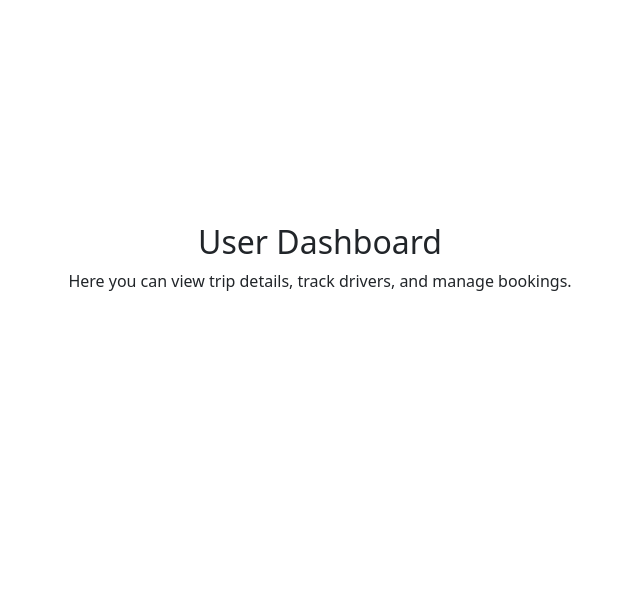
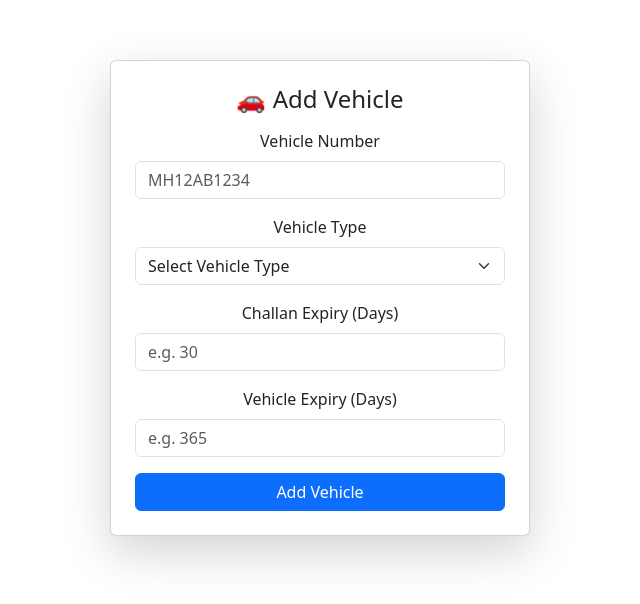
Before and after one commit to pratham5816/DAC-PROJECT, a React (Vite) app in the folder front_end/VehicleTracker/: page /user in a window 1280 px wide. Shown: the part 134-738 px from the top of the page, without its empty margins (320-960 px from the left). Built offline with nearby package versions, Linux system fonts and the light colour scheme.

Commit message:
User Page - Vehicle Form added | Junk File Removed

```diff
--- a/front_end/VehicleTracker/src/Pages/DriverPage.jsx
+++ b/front_end/VehicleTracker/src/Pages/DriverPage.jsx
@@ -1,6 +1,7 @@
 import React from "react";
 
 const DriverPage = () => {
+
   return (
     <div className="p-4">
       <h2>Driver Dashboard</h2>
--- a/front_end/VehicleTracker/src/Pages/UserPage.jsx
+++ b/front_end/VehicleTracker/src/Pages/UserPage.jsx
@@ -1,12 +1,124 @@
-import React from "react";
+import React, { useState } from "react";
+import { Container, Card, Form, Button } from "react-bootstrap";
+import axios from "axios";
 
-const UserPage = () => {
+const AddVehicle = () => {
+  const [vehicle, setVehicle] = useState({
+    vehicleNumber: "",
+    vehicleType: "",
+    challanExp: "",
+    vehicleExp: "",
+  });
+
+  const [error, setError] = useState("");
+  const [success, setSuccess] = useState("");
+
+  const handleChange = (e) => {
+    setVehicle({ ...vehicle, [e.target.name]: e.target.value });
+  };
+
+  const handleSubmit = async (e) => {
+    e.preventDefault();
+    setError("");
+    setSuccess("");
+
+    if (!vehicle.vehicleNumber || !vehicle.vehicleType) {
+      setError("Vehicle Number and Type are required");
+      return;
+    }
+
+    try {
+      await axios.post("http://localhost:8080/Vehicle/addVehicle", {
+        vechicle_number: vehicle.vehicleNumber,
+        vehicle_type: vehicle.vehicleType,
+        challan_exp: vehicle.challanExp,
+        vehicle_exp: vehicle.vehicleExp,
+        user: 1 // auto-filled from logged-in user
+      });
+
+      setSuccess("Vehicle registered successfully!");
+      setVehicle({
+        vehicleNumber: "",
+        vehicleType: "",
+        challanExp: "",
+        vehicleExp: "",
+      });
+    } catch (err) {
+      console.log(err);
+      if(err.response && err.response.data){
+        setError(err.response.data);
+      }else{
+        setError("Failed to add vehicle");
+      }
+    }
+  };
+
   return (
-    <div className="p-4">
-      <h2>User Dashboard</h2>
-      <p>Here you can view trip details, track drivers, and manage bookings.</p>
-    </div>
+    <Container className="d-flex justify-content-center align-items-center vh-100">
+      <Card className="shadow-lg p-4" style={{ width: "420px" }}>
+        <h4 className="text-center mb-3">🚗 Add Vehicle</h4>
+
+        {error && <div className="alert alert-danger">{error}</div>}
+        {success && <div className="alert alert-success">{success}</div>}
+
+        <Form onSubmit={handleSubmit}>
+          <Form.Group className="mb-3">
+            <Form.Label>Vehicle Number</Form.Label>
+            <Form.Control
+              type="text"
+              placeholder="MH12AB1234"
+              name="vehicleNumber"
+              value={vehicle.vehicleNumber}
+              onChange={handleChange}
+            />
+          </Form.Group>
+
+          <Form.Group className="mb-3">
+            <Form.Label>Vehicle Type</Form.Label>
+            <Form.Select
+              name="vehicleType"
+              value={vehicle.vehicleType}
+              onChange={handleChange}
+            >
+              <option value="">Select Vehicle Type</option>
+              <option>Truck</option>
+              <option>Van</option>
+              <option>Trailer</option>
+              <option>Crane</option>
+              <option>JCB</option>
+              <option>Fuel Tanker</option>
+            </Form.Select>
+          </Form.Group>
+
+          <Form.Group className="mb-3">
+            <Form.Label>Challan Expiry (Days)</Form.Label>
+            <Form.Control
+              type="number"
+              placeholder="e.g. 30"
+              name="challanExp"
+              value={vehicle.challanExp}
+              onChange={handleChange}
+            />
+          </Form.Group>
+
+          <Form.Group className="mb-3">
+            <Form.Label>Vehicle Expiry (Days)</Form.Label>
+            <Form.Control
+              type="number"
+              placeholder="e.g. 365"
+              name="vehicleExp"
+              value={vehicle.vehicleExp}
+              onChange={handleChange}
+            />
+          </Form.Group>
+
+          <Button type="submit" className="w-100">
+            Add Vehicle
+          </Button>
+        </Form>
+      </Card>
+    </Container>
   );
 };
 
-export default UserPage;
+export default AddVehicle;
```
